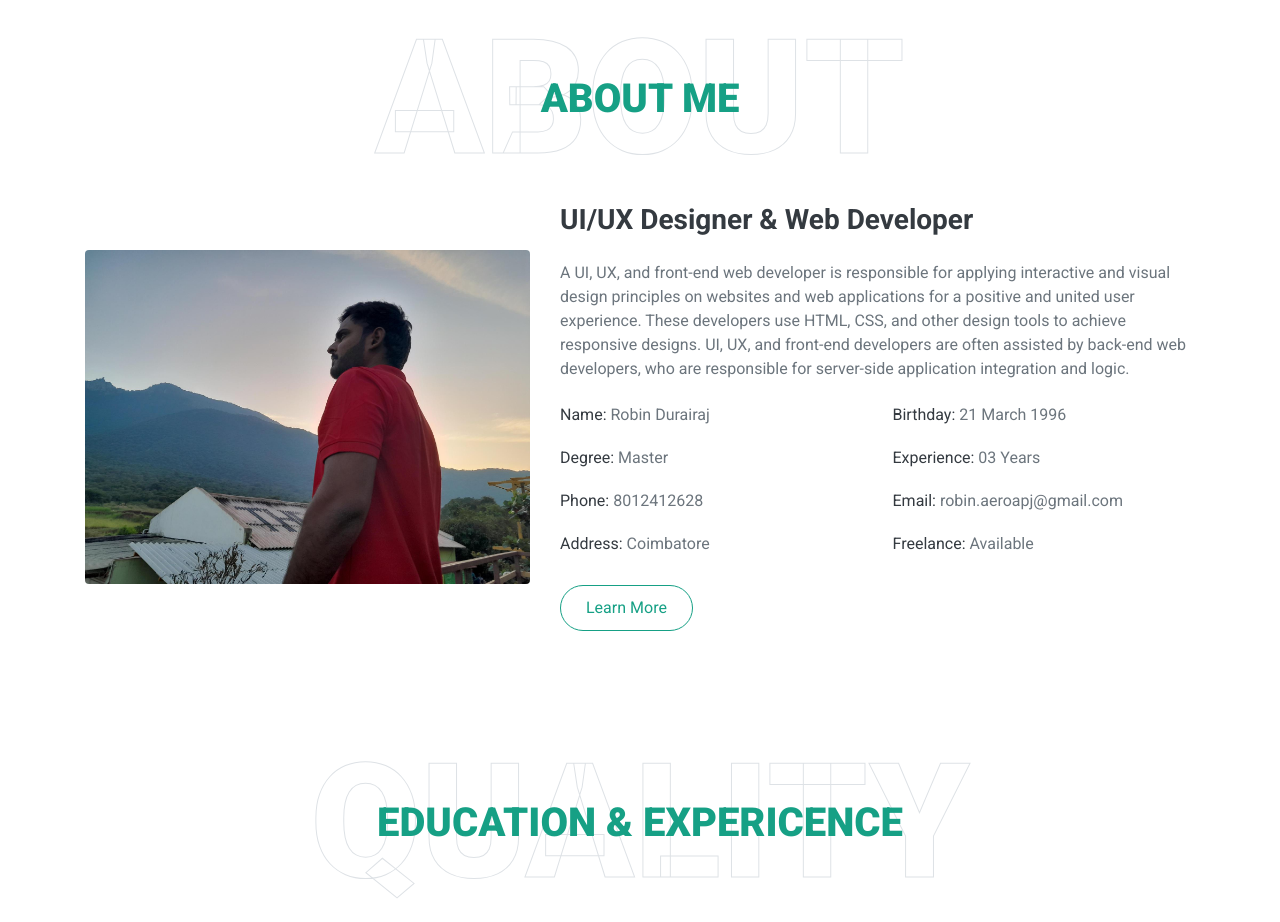
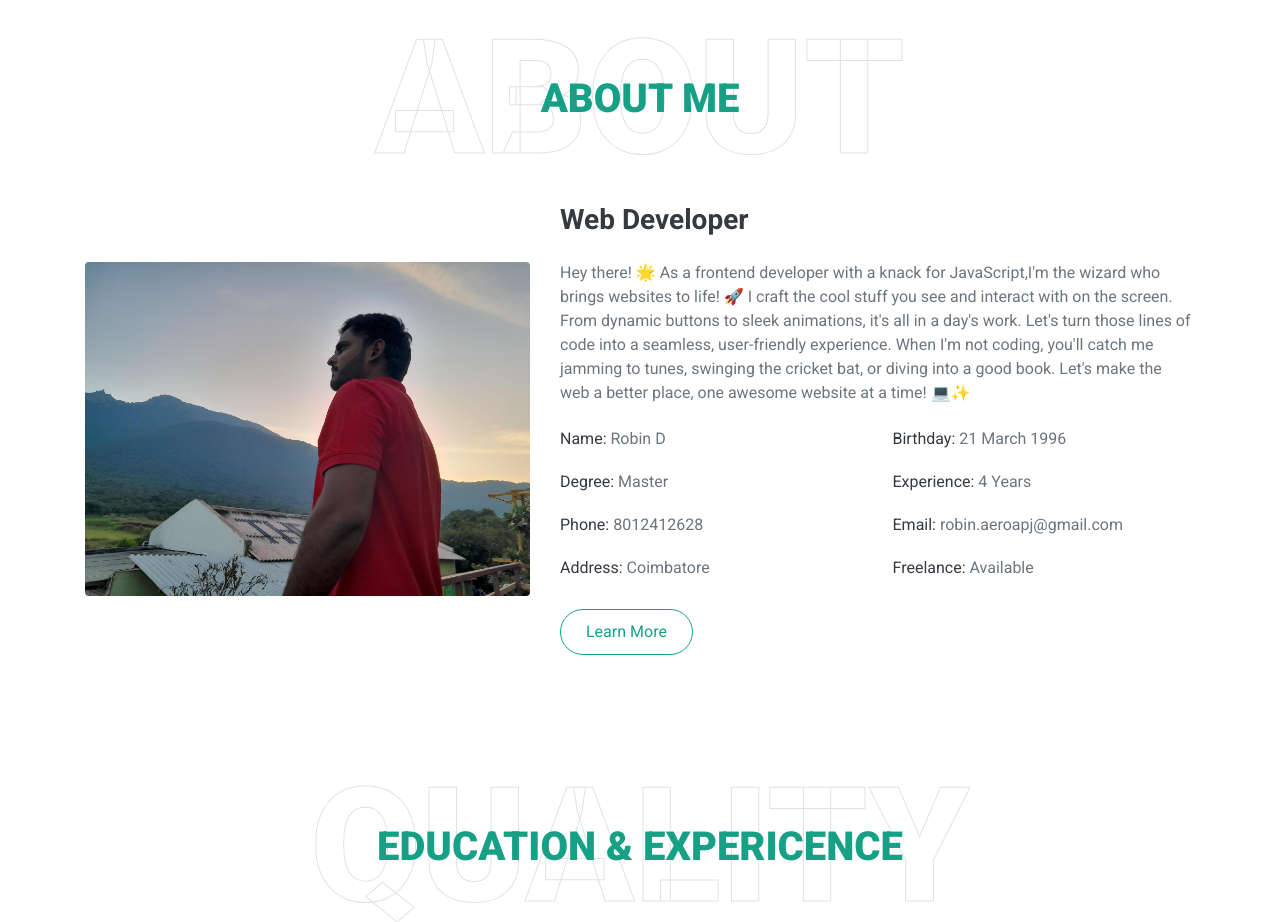
Before and after one commit to Robin-D-dev/My-Portfolio, a plain HTML site: page index.html in a window 1280 px wide. Shown: the part 893-1815 px from the top of the page. Drawn offline with nearby package versions, Linux system fonts and the light colour scheme.

Commit message:
Update index.html

```diff
--- a/index.html
+++ b/index.html
@@ -79,10 +79,10 @@
 				<div class="col-lg-7 text-center text-lg-left">
 					<h3 class="text-white font-weight-normal mb-3">I'm</h3>
 					<h1 class="display-3 text-uppercase text-primary mb-2" style="-webkit-text-stroke: 2px #ffffff;">
-						Robin Durairaj
+						Robin D
 					</h1>
 					<h1 class="typed-text-output d-inline font-weight-lighter text-white"></h1>
-					<div class="typed-text d-none">Web Designer, Web Developer, Front End Developer
+					<div class="typed-text d-none">Web Developer, Front End Developer
 					</div>
 					<div class="d-flex align-items-center justify-content-center justify-content-lg-start pt-5">
 						<a href="/resume.pdf" class="btn btn-outline-light mr-5" id="download-cv" target="_blank">Download CV</a>
@@ -106,15 +106,16 @@
 					<img class="img-fluid rounded w-100" src="img/my2.png" alt="">
 				</div>
 				<div class="col-lg-7">
-					<h3 class="mb-4">UI/UX Designer & Web Developer</h3>
-					<p>A UI, UX, and front-end web developer is responsible for applying interactive and visual design principles
-						on websites and web applications for a positive and united user experience. These developers use HTML,
-						CSS, and other design tools to achieve responsive designs. UI, UX, and front-end developers are often
-						assisted by back-end web developers, who are responsible for server-side application integration and logic.
+					<h3 class="mb-4">Web Developer</h3>
+					<p>Hey there! 🌟 As a frontend developer with a knack for JavaScript,I'm the wizard who brings websites to life!
+						🚀 I craft the cool stuff you see and interact with on the screen. From dynamic buttons to sleek animations,
+						it's all in a day's work. Let's turn those lines of code into a seamless, user-friendly experience.
+						When I'm not coding, you'll catch me jamming to tunes, swinging the cricket bat, or diving into a good book.
+						Let's make the web a better place, one awesome website at a time! 💻✨
 					</p>
 					<div class="row mb-3">
 						<div class="col-sm-6 py-2">
-							<h6>Name: <span class="text-secondary">Robin Durairaj</span></h6>
+							<h6>Name: <span class="text-secondary">Robin D</span></h6>
 						</div>
 						<div class="col-sm-6 py-2">
 							<h6>Birthday: <span class="text-secondary">21 March 1996</span></h6>
@@ -123,7 +124,7 @@
 							<h6>Degree: <span class="text-secondary">Master</span></h6>
 						</div>
 						<div class="col-sm-6 py-2">
-							<h6>Experience: <span class="text-secondary">03 Years</span></h6>
+							<h6>Experience: <span class="text-secondary">4 Years</span></h6>
 						</div>
 						<div class="col-sm-6 py-2">
 							<h6>Phone: <span class="text-secondary">8012412628</span></h6>
@@ -263,7 +264,7 @@
 				<a class="btn btn-light btn-social mr-2" href="#"><i class="fab fa-linkedin-in"></i></a>
 				<a class="btn btn-light btn-social" href="#"><i class="fab fa-instagram"></i></a>
 			</div>
-			<p class="m-0">&copy; <a class="text-white font-weight-bold" href="#">Robin Durairaj</a>. All Rights Reserved.
+			<p class="m-0">&copy; <a class="text-white font-weight-bold" href="#">Robin D</a>. All Rights Reserved.
 				Designed by Robin D
 			</p>
 		</div>
```
